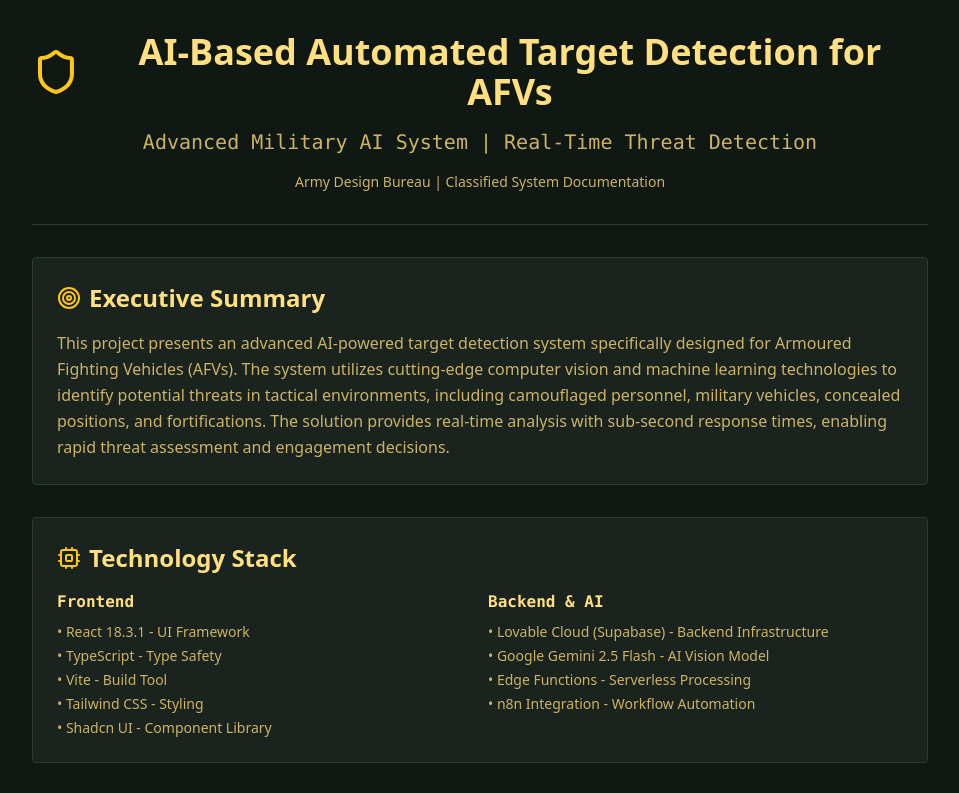
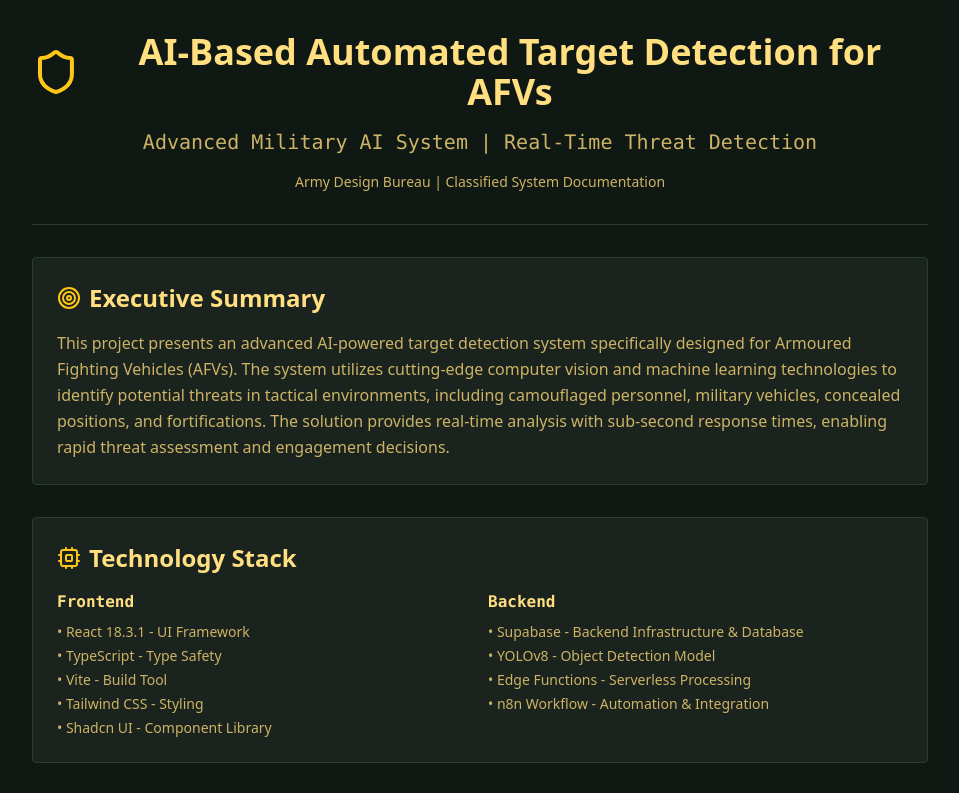
Before and after one commit to kishore6778/afv-spotter-ai, a React (Vite) app: page /documentation in a window 1280 px wide. Shown: the top 793 px of the page, without its empty margins (160-1119 px from the left). Built offline with nearby package versions, Linux system fonts and the light colour scheme; the HTML template or start-up script is replaced by a standard one.

Commit message:
Preceding changes

```diff
--- a/src/pages/Documentation.tsx
+++ b/src/pages/Documentation.tsx
@@ -54,12 +54,12 @@ const Documentation = () => {
               </ul>
             </div>
             <div>
-              <h3 className="font-bold text-foreground mb-2 font-mono">Backend & AI</h3>
+              <h3 className="font-bold text-foreground mb-2 font-mono">Backend</h3>
               <ul className="space-y-1 text-muted-foreground text-sm">
-                <li>• Lovable Cloud (Supabase) - Backend Infrastructure</li>
-                <li>• Google Gemini 2.5 Flash - AI Vision Model</li>
+                <li>• Supabase - Backend Infrastructure & Database</li>
+                <li>• YOLOv8 - Object Detection Model</li>
                 <li>• Edge Functions - Serverless Processing</li>
-                <li>• n8n Integration - Workflow Automation</li>
+                <li>• n8n Workflow - Automation & Integration</li>
               </ul>
             </div>
           </div>
```
